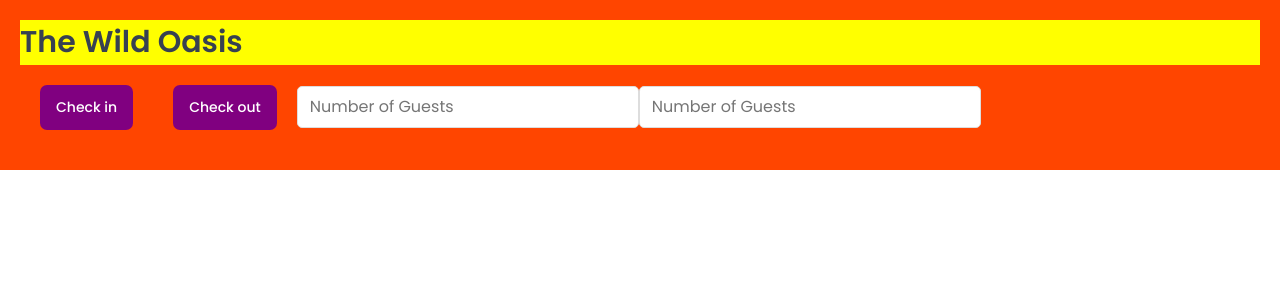
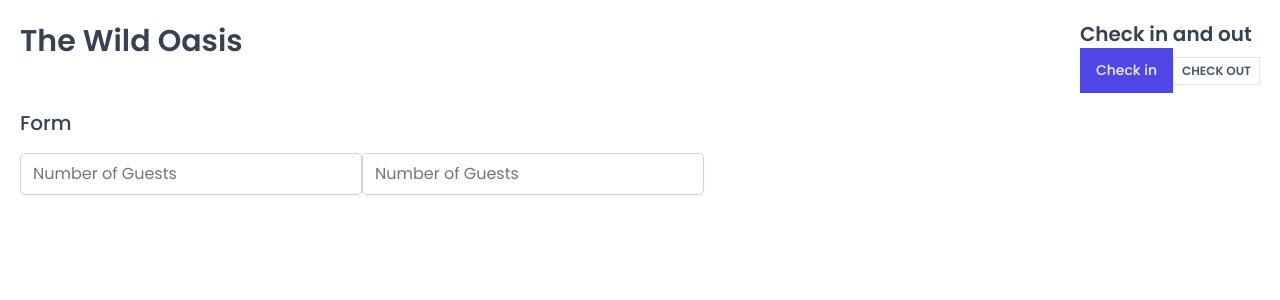
Before and after one commit to ShawnRSidwell/the-wild-oasis, a React (Vite) app: page / in a window 1280 px wide. Shown: the top 300 px of the page. Built offline with nearby package versions, Linux system fonts and the light colour scheme; a web font is replaced by a local one.

Commit message:
add button and row styles

```diff
--- a/src/App.jsx
+++ b/src/App.jsx
@@ -1,32 +1,11 @@
 import styled from "styled-components";
 import GlobalStyles from "./styles/GlobalStyles";
-
-const H1 = styled.h1`
-  font-size: 30px;
-  font-weight: 600;
-  background-color: yellow;
-`;
-
-const Button = styled.button`
-  font-size: 1.4rem;
-  padding: 1.2rem 1.6rem;
-  font-weight: 500;
-  border: none;
-  border-radius: 7px;
-  background-color: purple;
-  color: white;
-  curst: pointer;
-  margin: 20px;
-`;
-
-const Input = styled.input`
-  border: 1px solid #ddd;
-  border-radius: 5px;
-  padding: 0.8rem 1.2rem;
-`;
+import Button from "./ui/Button";
+import Input from "./ui/Input";
+import Heading from "./ui/Heading";
+import Row from "./ui/Row";
 
 const StyledApp = styled.div`
-  background-color: orangered;
   padding: 20px;
 `;
 
@@ -35,12 +14,35 @@
     <>
       <GlobalStyles />
       <StyledApp>
-        <H1>The Wild Oasis</H1>
-        <Button onClick={() => alert("checked in")}>Check in</Button>
-        <Button onClick={() => alert("checked out")}>Check out</Button>
-
-        <Input type="number" placeholder="Number of Guests" />
-        <Input type="number" placeholder="Number of Guests" />
+        <Row>
+          <Row type="horizontal">
+            <Heading as="h1">The Wild Oasis</Heading>
+            <div>
+              <Heading as="h2">Check in and out</Heading>
+              <Button
+                variation="primary"
+                size="medium"
+                onClick={() => alert("checked in")}
+              >
+                Check in
+              </Button>
+              <Button
+                variation="secondary"
+                size="small"
+                onClick={() => alert("checked out")}
+              >
+                Check out
+              </Button>
+            </div>
+          </Row>
+          <Row>
+            <Heading as="h3">Form</Heading>
+            <form>
+              <Input type="number" placeholder="Number of Guests" />
+              <Input type="number" placeholder="Number of Guests" />
+            </form>
+          </Row>
+        </Row>
       </StyledApp>
     </>
   );
--- a/src/ui/Button.jsx
+++ b/src/ui/Button.jsx
@@ -47,3 +47,19 @@
     }
   `,
 };
+
+const Button = styled.button`
+  border: none;
+  border-radius: bar(--border-radius-sm);
+  box-shadow: var(--shadow-sm);
+
+  ${(props) => sizes[props.size]}
+  ${(props) => variations[props.variation]}
+`;
+
+Button.defaultProps = {
+  variation: "primary",
+  size: "medium",
+};
+
+export default Button;
--- /dev/null
+++ b/src/ui/Heading.jsx
@@ -0,0 +1,29 @@
+import styled, { css } from "styled-components";
+
+const Heading = styled.h1`
+  ${(props) =>
+    props.as === "h1" &&
+    css`
+      font-size: 3rem;
+      font-weight: 600;
+    `}
+
+  ${(props) =>
+    props.as === "h2" &&
+    css`
+      font-size: 2rem;
+      font-weight: 600;
+    `}
+
+
+
+    ${(props) =>
+    props.as === "h3" &&
+    css`
+      font-size: 2rem;
+      font-weight: 500;
+    `}
+  line-height: 1.4;
+`;
+
+export default Heading;
--- /dev/null
+++ b/src/ui/Input.jsx
@@ -0,0 +1,12 @@
+import styled from "styled-components";
+
+const Input = styled.input`
+  border: 1px solid var(--color-grey-300);
+  background-color: var(--color-grey-0);
+  border-radius: var(--border-radius-sm);
+  border-radius: 5px;
+  padding: 0.8rem 1.2rem;
+  box-shadow: var(--shadow-sm);
+`;
+
+export default Input;
--- /dev/null
+++ b/src/ui/Row.jsx
@@ -0,0 +1,22 @@
+import styled, { css } from "styled-components";
+
+const Row = styled.div`
+  display: flex;
+  ${(props) =>
+    props.type === "horizontal" &&
+    css`
+      justify-content: space-between;
+    `}
+  ${(props) =>
+    props.type === "vertical" &&
+    css`
+      flex-direction: column;
+      gap: 1.6rem;
+    `}
+`;
+
+Row.defaultProps = {
+  type: "vertical",
+};
+
+export default Row;
```
